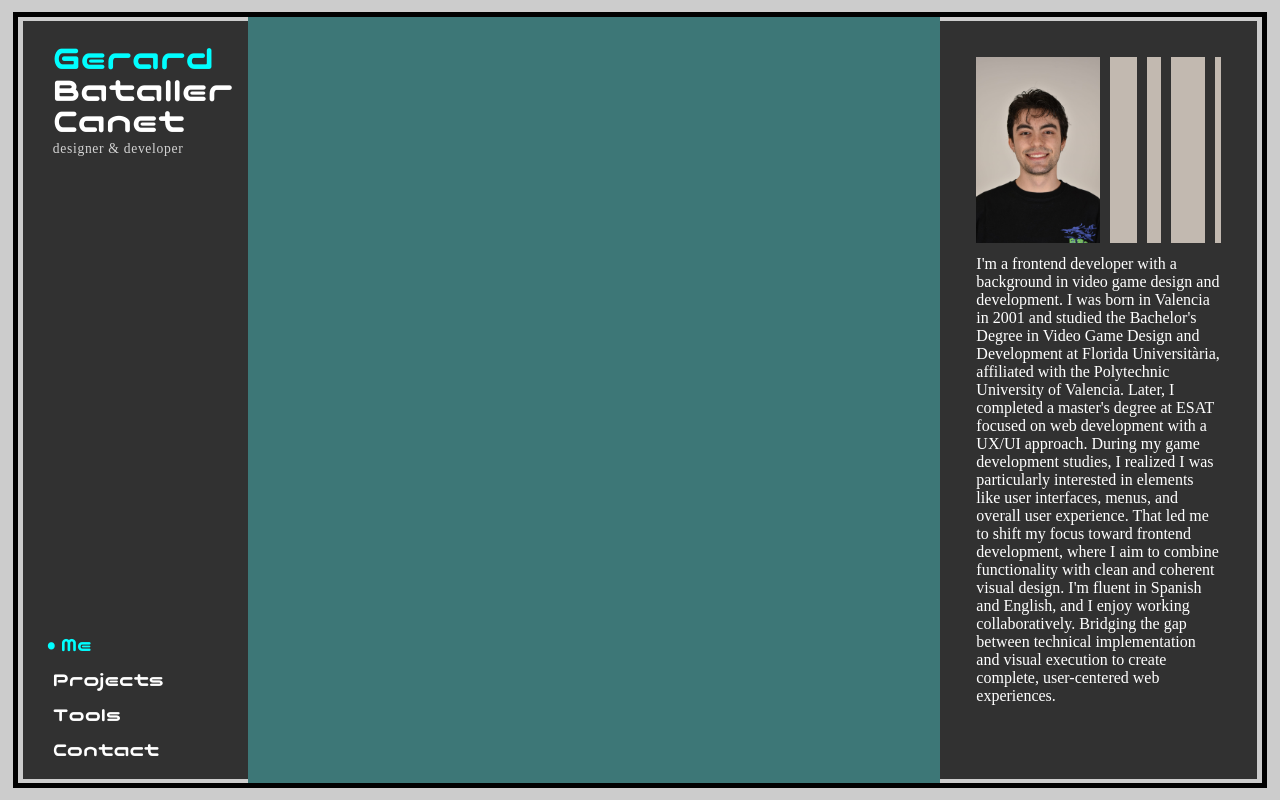
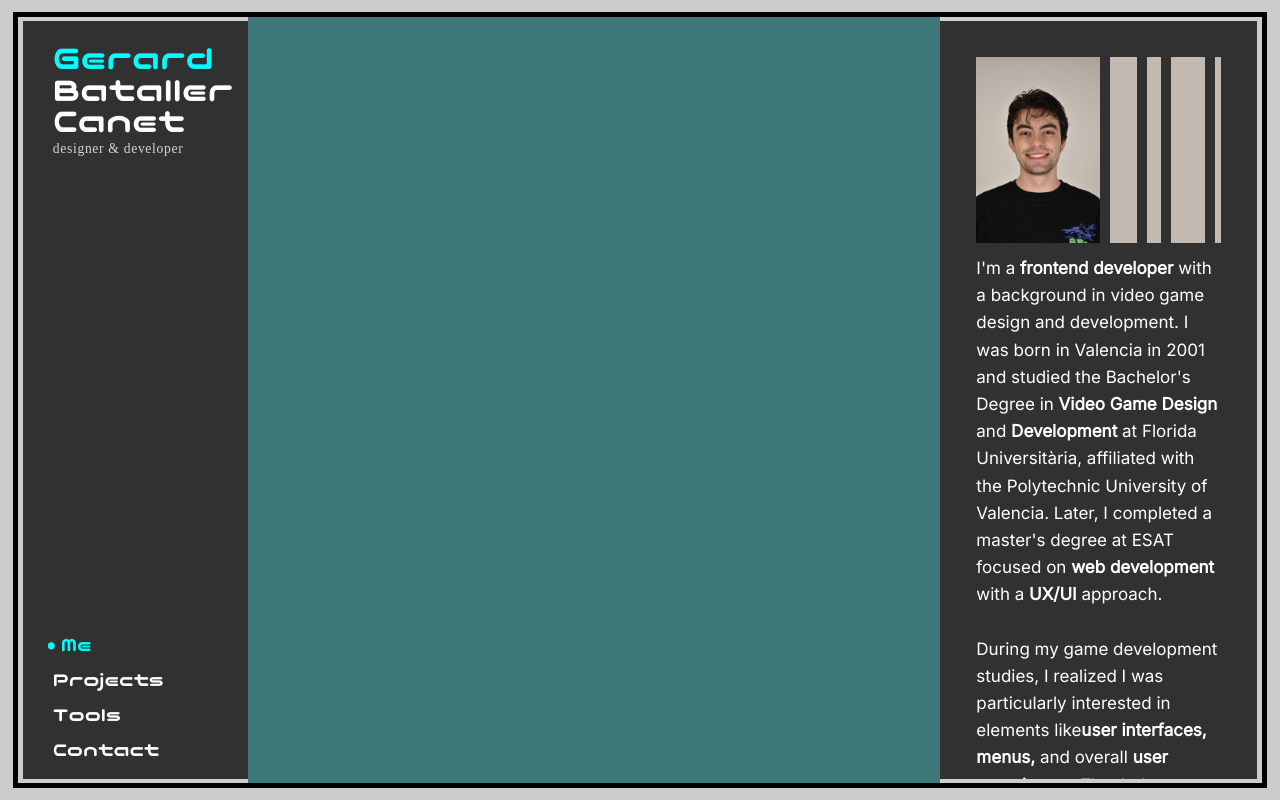
Before and after one commit to gebaca/Portfolio_Gebaca, a React (Vite) app: page / in a window 1280 px wide. Both pictures are taken after a click on the item "Me". Built offline with nearby package versions, Linux system fonts and the light colour scheme.

Commit message:
profile finished

```diff
--- a/src/App.module.css
+++ b/src/App.module.css
@@ -198,12 +198,14 @@ body {
   width: 11px;
 }
 
-/*ORGANIZAR TEXTO NECESITA SEPARACIONES AJUSTES TAMAÑO, NEGRITA Y FUENTE*/
 .portfolio_picture_text {
-  display: flex;
-  height: 795px;
-  padding: 12px 0px;
-  align-items: flex-start;
-  gap: 10px;
-  align-self: stretch;
+  max-height: 795px;
+  padding: 12px 0;
+  overflow: auto;
+  line-height: 1.6;
+  font-size: 17px;
+  color: #ffffff;
+  text-align: left;
+  display: block;
+  font-family: 'Inter';
 }
--- a/src/App.tsx
+++ b/src/App.tsx
@@ -43,19 +43,24 @@ function App() {
             ></div>
           </div>
           <div className={styles.portfolio_picture_text}>
-            I'm a frontend developer with a background in video game design and
-            development. I was born in Valencia in 2001 and studied the
-            Bachelor's Degree in Video Game Design and Development at Florida
-            Universitària, affiliated with the Polytechnic University of
-            Valencia. Later, I completed a master's degree at ESAT focused on
-            web development with a UX/UI approach. During my game development
-            studies, I realized I was particularly interested in elements like
-            user interfaces, menus, and overall user experience. That led me to
-            shift my focus toward frontend development, where I aim to combine
-            functionality with clean and coherent visual design. I'm fluent in
-            Spanish and English, and I enjoy working collaboratively. Bridging
-            the gap between technical implementation and visual execution to
-            create complete, user-centered web experiences.
+            I'm a <b>frontend developer </b> with a background in video game
+            design and development. I was born in Valencia in 2001 and studied
+            the Bachelor's Degree in <b>Video Game Design </b> and
+            <b> Development </b> at Florida Universitària, affiliated with the
+            Polytechnic University of Valencia. Later, I completed a master's
+            degree at ESAT focused on <b>web development </b> with a
+            <b> UX/UI </b>
+            approach. <br />
+            <br /> During my game development studies, I realized I was
+            particularly interested in elements like
+            <b>user interfaces, menus,</b> and overall <b>user experience </b>.
+            That led me to shift my focus toward frontend development, where I
+            aim to combine <b>functionality </b> with <b>clean </b> and coherent
+            <b> visual design </b>.<br />
+            <br /> I'm <b>fluent </b> in Spanish and
+            <b> English </b>, and I enjoy working <b>collaboratively </b>.
+            Bridging the gap between <b>technical </b> implementation and visual
+            execution to create complete, <b>user-centered </b> web experiences.
           </div>
         </>
       );
@@ -93,6 +98,10 @@ function App() {
 
   return (
     <>
+      <link
+        href='https://fonts.googleapis.com/css?family=Inter'
+        rel='stylesheet'
+      ></link>
       <div className={styles.main_container_for_web_structure}>
         <div className={styles.frame_container_for_web_elements}>
           <div className={styles.frame_container_for_web_elements__layout}>
```
